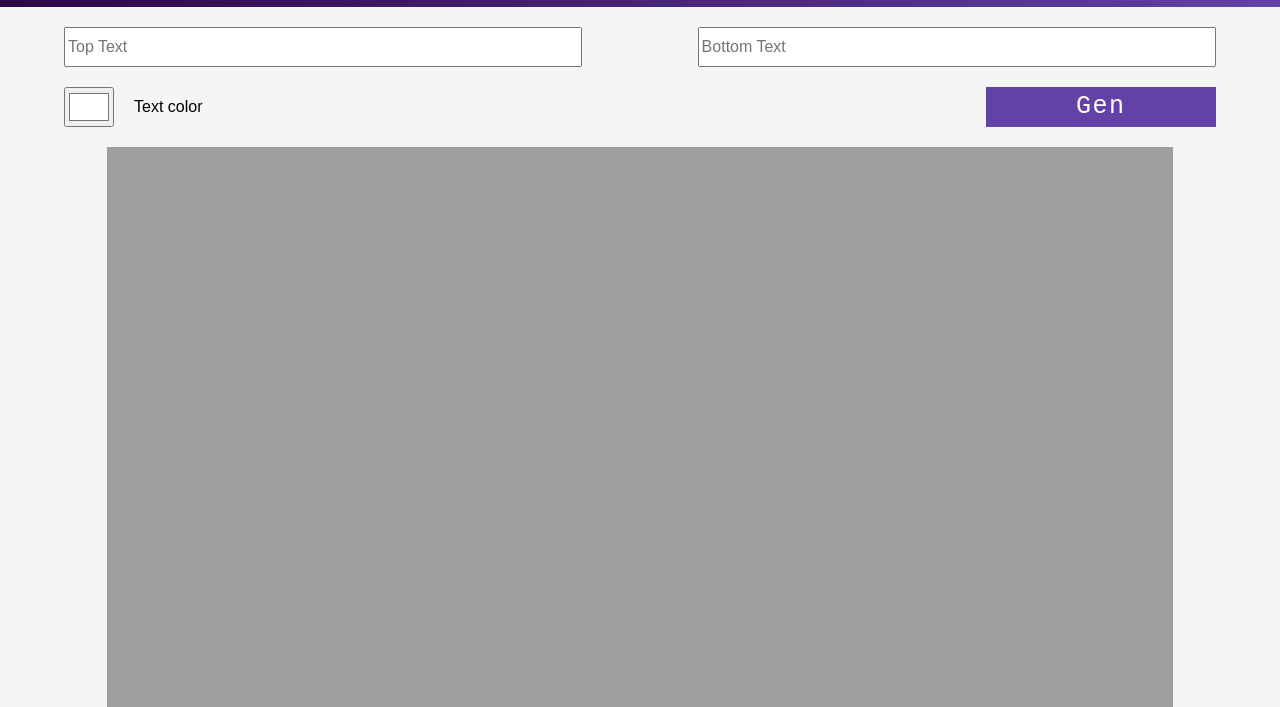
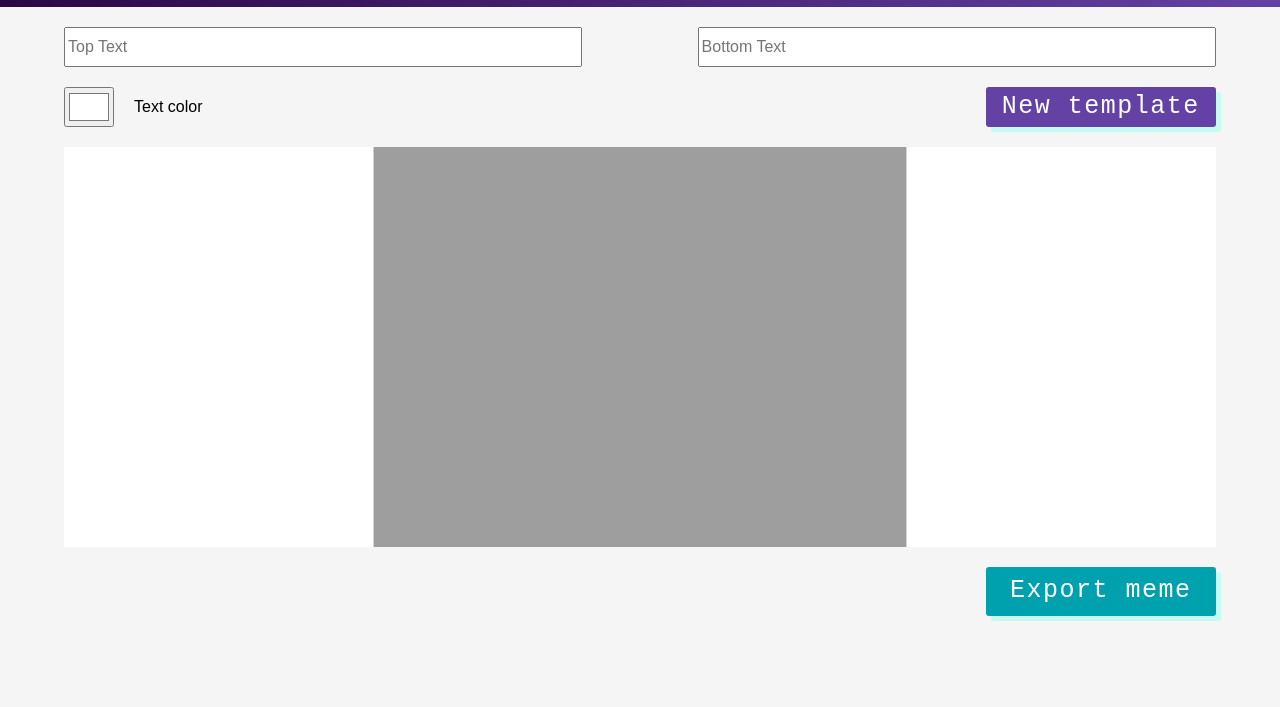
Before and after one commit to jakub-wisniowski/meme-generator, a React app: page / in a window 1280 px wide. Shown: the part 93-800 px from the top of the page. Built offline with nearby package versions, Linux system fonts and the light colour scheme; no server answers.

Commit message:
add meme export

```diff
--- a/Canvas.js
+++ b/Canvas.js
@@ -4,19 +4,24 @@ class Canvas extends React.Component {
 
     constructor(props) {
         super(props);
+        this.exportMeme = this.exportMeme.bind(this);
     }
 
     componentDidMount() {
         this.ctx = this.refs.canvas.getContext("2d");
         this.refs.canvas.style.width = '100%';
-        this.refs.canvas.style.height = '100%';
+        this.refs.canvas.style.height = '50%';
         this.resizeCanvas();
-        this.redraw();
 
         this.refs.image.onload = () => {
             this.redraw();
-        }
+        };
     }
+
+    exportMeme(event) {
+        event.target.href = this.refs.canvas.toDataURL('image/png').replace('image/png', "image/octet-stream");
+        event.target.download = `${this.props.top} ${this.props.bottom}`;
+    };
 
     resizeCanvas() {
         this.refs.canvas.width = this.refs.canvas.offsetWidth;
@@ -41,6 +46,11 @@ class Canvas extends React.Component {
         // get the top left position of the image
         const x = (canvas.width / 2) - (image.width / 2) * this.scale;
         const y = (canvas.height / 2) - (image.height / 2) * this.scale;
+
+        // fix Mozilla bug - images on top of each other
+        this.ctx.fillStyle = "#fff";
+        this.ctx.fillRect(0, 0, canvas.width, canvas.height);
+
         this.ctx.drawImage(image, x, 0, image.width * this.scale, image.height * this.scale);
     }
 
@@ -55,7 +65,8 @@ class Canvas extends React.Component {
         return (
             <div className="meme">
                 <canvas ref="canvas"/>
-                <img ref="image" src={this.props.image} className="hidden"/>
+                <img ref="image" crossOrigin="anonymous" src={this.props.image} className="hidden"/>
+                <a href="#" className="exportButton" onClick={this.exportMeme}>Export meme</a>
             </div>
         )
     }
--- a/MemeGenerator.js
+++ b/MemeGenerator.js
@@ -11,8 +11,8 @@ class MemeGenerator extends Component {
             allMemeImgs: [],
             color: "#ffffff"
         };
-        this.handleChange = this.handleChange.bind(this)
-        this.handleSubmit = this.handleSubmit.bind(this)
+        this.handleChange = this.handleChange.bind(this);
+        this.handleSubmit = this.handleSubmit.bind(this);
     }
 
     componentDidMount() {
@@ -62,9 +62,8 @@ class MemeGenerator extends Component {
                             <input type="color" name="color" value={this.state.color} onChange={this.handleChange} />
                             <span>Text color</span>
                         </label>
-                        <button>Gen</button>
+                        <button>New template</button>
                     </div>
-
                 </form>
                 <Canvas
                     image={this.state.randomImg}
--- a/style.css
+++ b/style.css
@@ -32,6 +32,7 @@ header > p {
     position: relative;
     width: 90%;
     margin: auto;
+    text-align: right;
 }
 
 .hidden {
@@ -96,7 +97,7 @@ header > p {
 .buttons > label > span {
     margin-left: 20px;
 }
-.buttons > button {
+.exportButton, .buttons > button {
     width: 20%;
     height: 40px;
     border: none;
@@ -105,6 +106,17 @@ header > p {
     letter-spacing: 1.5px;
     color: white;
     background: #6441A5;
+    text-decoration: none;
+    border-radius: 3px;
+    box-shadow: #C4FCEF 5px 5px;
+}
+
+.exportButton {
+    padding: 10px 0;
+    display: inline-table;
+    text-align: center;
+    margin-top: 20px;
+    background: #00A1AF;
 }
 
 .meme-form > input::-webkit-input-placeholder { /* Chrome/Opera/Safari */
```
